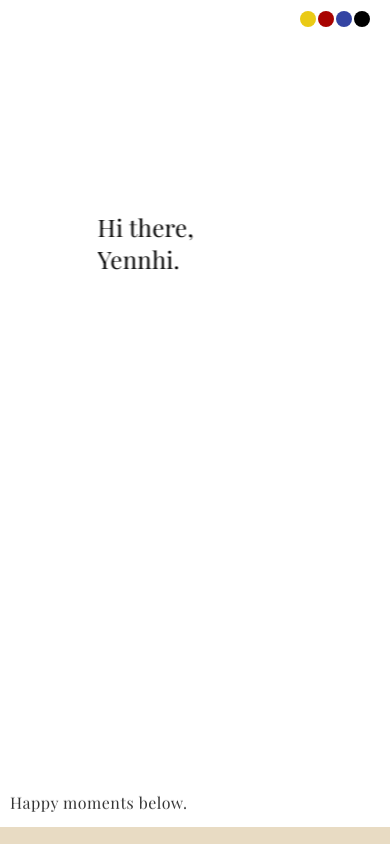
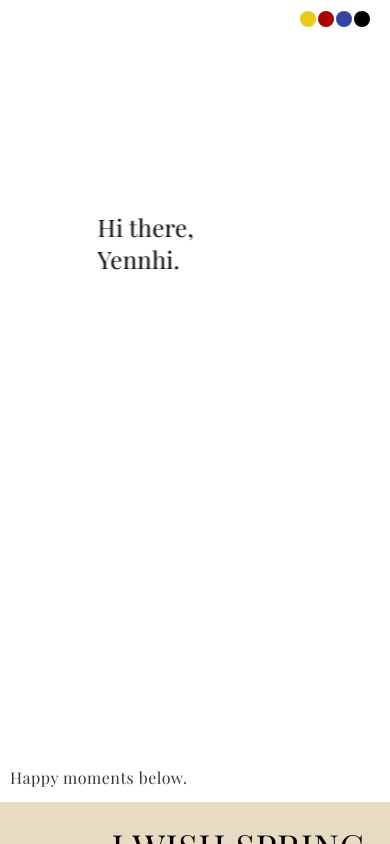
Before and after one commit to adityaastono3/hi-there, a React (Create React App) app: page / in a window 390 px wide. Built offline with nearby package versions, Linux system fonts and the light colour scheme.

Commit message:
Fix vh for mobile

```diff
--- a/src/App.css
+++ b/src/App.css
@@ -213,6 +213,10 @@ a {
 }
 
 @media only screen and (max-width: 600px) {
+  .section {
+    min-height: 95vh;
+  }
+
   .header-playfair {
     font-size: 48px;
   }
```
